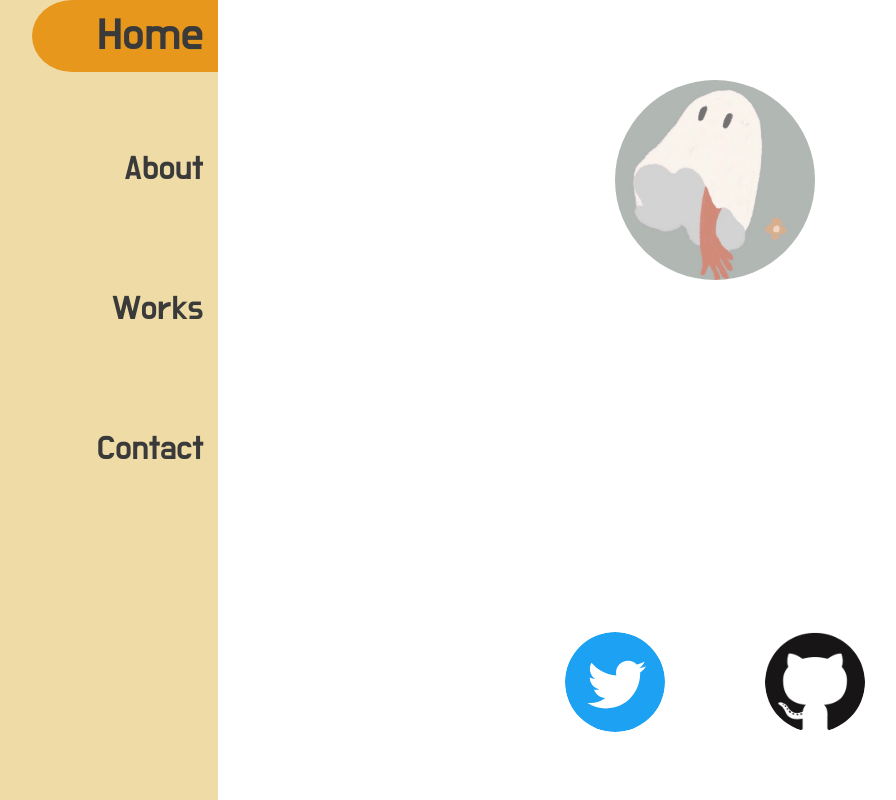
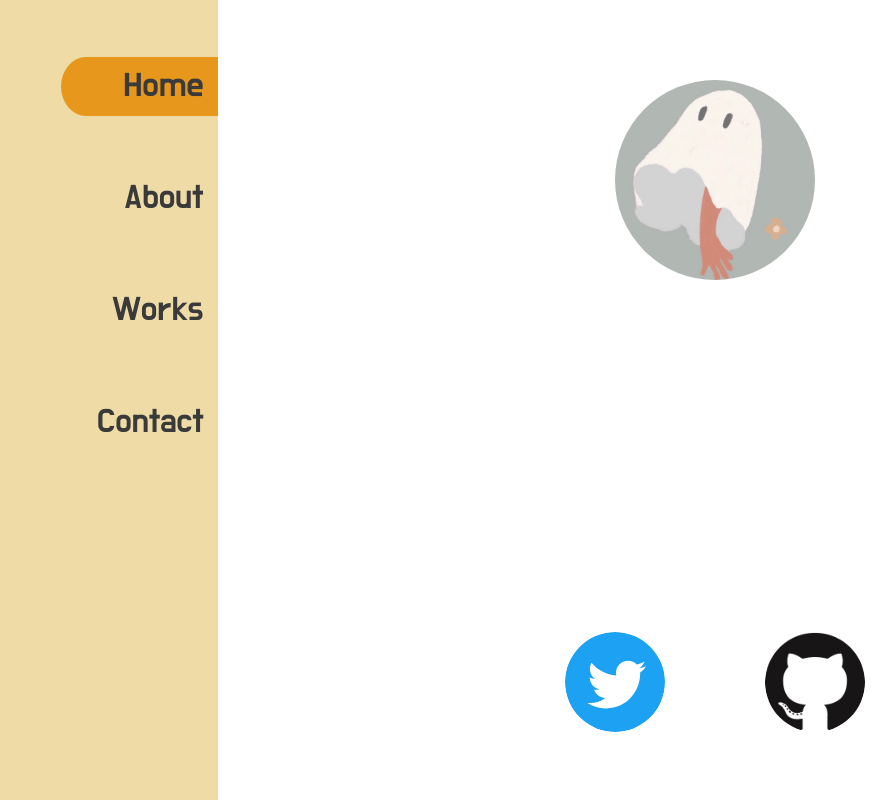
Before and after one commit to tesso57/home, a Vue app: page /contact in a window 1280 px wide. Shown: the whole page, without its empty margins (68-964 px from the left). Built offline with nearby package versions, Linux system fonts and the light colour scheme.

Commit message:
scssですべてを置き換え

```diff
--- a/package.json
+++ b/package.json
@@ -12,7 +12,8 @@
     "node-sass": "^4.14.1",
     "sass-loader": "^10.0.2",
     "vue": "^3.0.0-rc.12",
-    "vue-router": "^4.0.0-beta.9"
+    "vue-router": "^4.0.0-beta.9",
+    "vuetify": "^2.3.10"
   },
   "devDependencies": {
     "@typescript-eslint/eslint-plugin": "^2.33.0",
--- a/src/App.vue
+++ b/src/App.vue
@@ -1,18 +1,19 @@
 <!--全体の整形-->
 <template>
-  <div class="container">
-    <Menu class="navigation" />
-    <main class="content">
+  <div :class="$style.container">
+    <Menu :class="$style.navigation"/>
+    <main :class="$style.content">
       <transition appear>
-        <router-view />
+        <router-view/>
       </transition>
     </main>
   </div>
 </template>
 
 <script lang="ts">
-import { defineComponent } from "vue";
+import {defineComponent} from "vue";
 import Menu from "@/components/Menu.vue";
+
 export default defineComponent({
   name: "App",
   components: {
@@ -21,14 +22,14 @@ export default defineComponent({
 });
 </script>
 
-<style>
+<style lang="scss" module>
 @import url("https://fonts.googleapis.com/css2?family=Do+Hyeon&family=Noto+Sans+JP:wght@400;700&display=swap");
+@import "assets/scss/common";
 .container {
   display: grid;
   height: 100%;
   width: 100%;
-
-  color: #3a3a3a;
+  color: $color-font;
 
   grid-template-areas: "nav content";
   grid-template-columns: 286px 1fr;
@@ -36,13 +37,14 @@ export default defineComponent({
 
 .navigation {
   grid-area: nav;
+  overflow-y: hidden;
+  overflow-x: hidden;
 }
 
 .content {
-  height: 100%;
   grid-area: content;
   overflow-x: hidden;
-  overflow-y: scroll; /*下手な空白をいれない*/
+  overflow-y: scroll;
 }
 
 .v-enter-active {
--- a/src/assets/scss/index.scss
+++ b/src/assets/scss/index.scss
@@ -19,12 +19,10 @@ body {
 }
 
 ul {
-  height: 700px;
   margin: 0 0 0 0;
   padding: 0;
 }
 
 li {
   list-style: none;
-  height: 20%;
 }
--- a/src/components/ListItem.vue
+++ b/src/components/ListItem.vue
@@ -1,17 +1,14 @@
 <template>
-  <li @click="onClick">
-    <div v-show="isSelected" :class="[$style.item_share, $style.item_selected]">
-      {{ name }}
-    </div>
-    <div v-show="!isSelected" :class="[$style.item_share, $style.item]">
+  <li :class="$style.list">
+    <div @click="onClick" :class="$style.item" :data-is-selected="isSelected">
       {{ name }}
     </div>
   </li>
 </template>
 
 <script lang="ts">
-import { defineComponent, computed } from "vue";
-import { useRoute, useRouter } from "vue-router";
+import {defineComponent, computed} from "vue";
+import {useRoute, useRouter} from "vue-router";
 
 export default defineComponent({
   name: "ListItem",
@@ -34,16 +31,17 @@ export default defineComponent({
       router.push(props.path);
     };
 
-    return { isSelected, onClick };
+    return {isSelected, onClick};
   }
 });
 </script>
 
 <style lang="scss" module>
 @import "../assets/scss/common";
-.item_share {
-  width: 60%;
-  margin-left: 35%;
+
+.item {
+  width: 50%;
+  margin-left: 45%;
   font-family: "Do Hyeon", sans-serif;
   text-align: right;
 
@@ -53,20 +51,24 @@ export default defineComponent({
 
   cursor: pointer;
   border: none;
-  border-radius: 80px 0 0 80px/100% 0 0 100%;
-}
+  border-radius: 50px 0 0 50px/100% 0 0 100%;
 
-.item {
   font-size: $fontsize-Display1;
-}
 
-.item_selected {
-  font-size: $fontsize-Display2;
-  background: $color-primary;
+  &[data-is-selected='true'] {
+    font-size: $fontsize-Display1;
+    background: $color-primary;
+  }
 }
 
 .item:hover {
-  background: $color-hoverBackground;
-  font-size: $fontsize-Display2;
+  &[data-is-selected='false'] {
+    background: $color-hoverBackground;
+    font-size: $fontsize-Display1;
+  }
+}
+
+.list {
+  height: 8rem;
 }
 </style>
--- a/src/components/Menu.vue
+++ b/src/components/Menu.vue
@@ -1,7 +1,7 @@
 <template>
-  <div :class="$style.menu">
-    <list />
-  </div>
+  <nav :class="$style.menu">
+    <list :class="$style.list"/>
+  </nav>
 </template>
 
 <script>
@@ -19,8 +19,10 @@ export default defineComponent({
 <style lang="scss" module>
 @import "../assets/scss/common";
 .menu {
-  position: static;
   width: 286px;
   background: $color-secondary;
 }
+.list {
+  margin-top: 20%;
+}
 </style>
```
Also changed, not shown: 1 other file (tests, documents, lock files or other folders).
